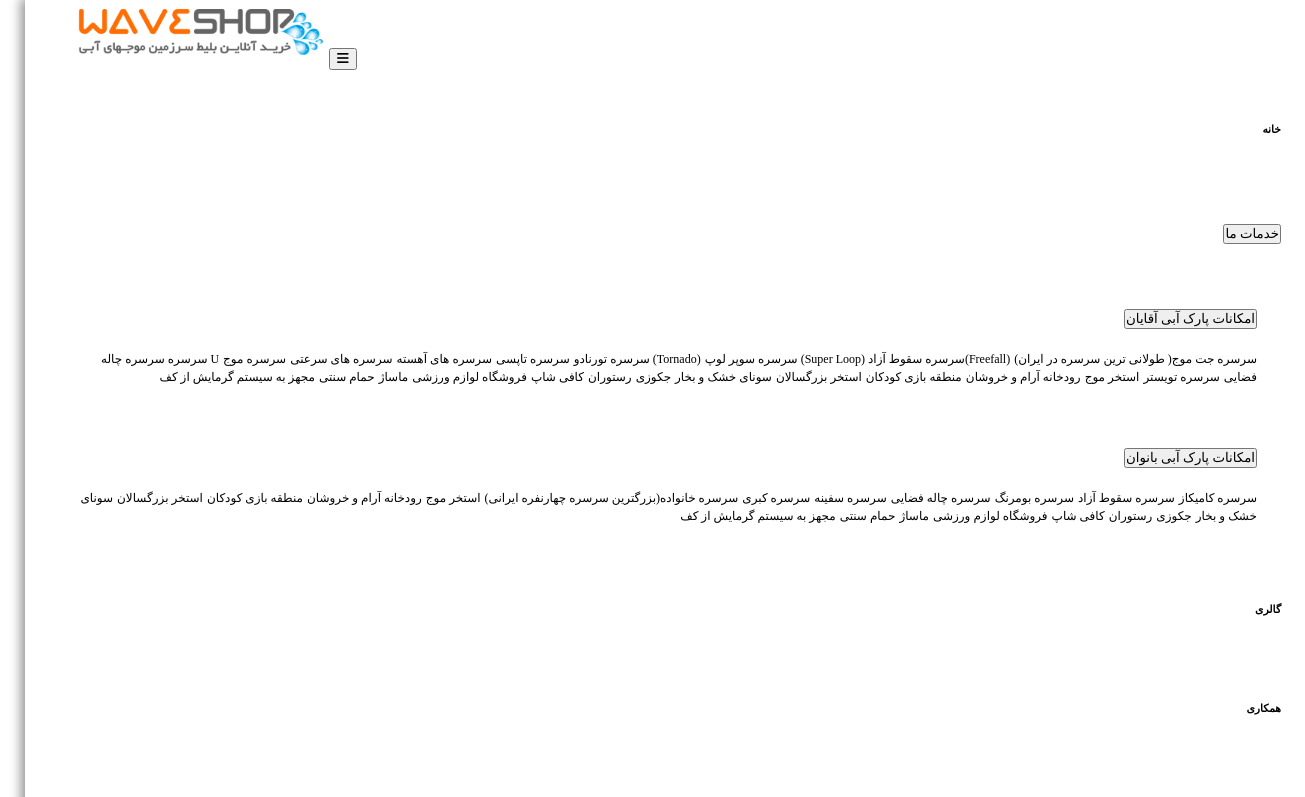
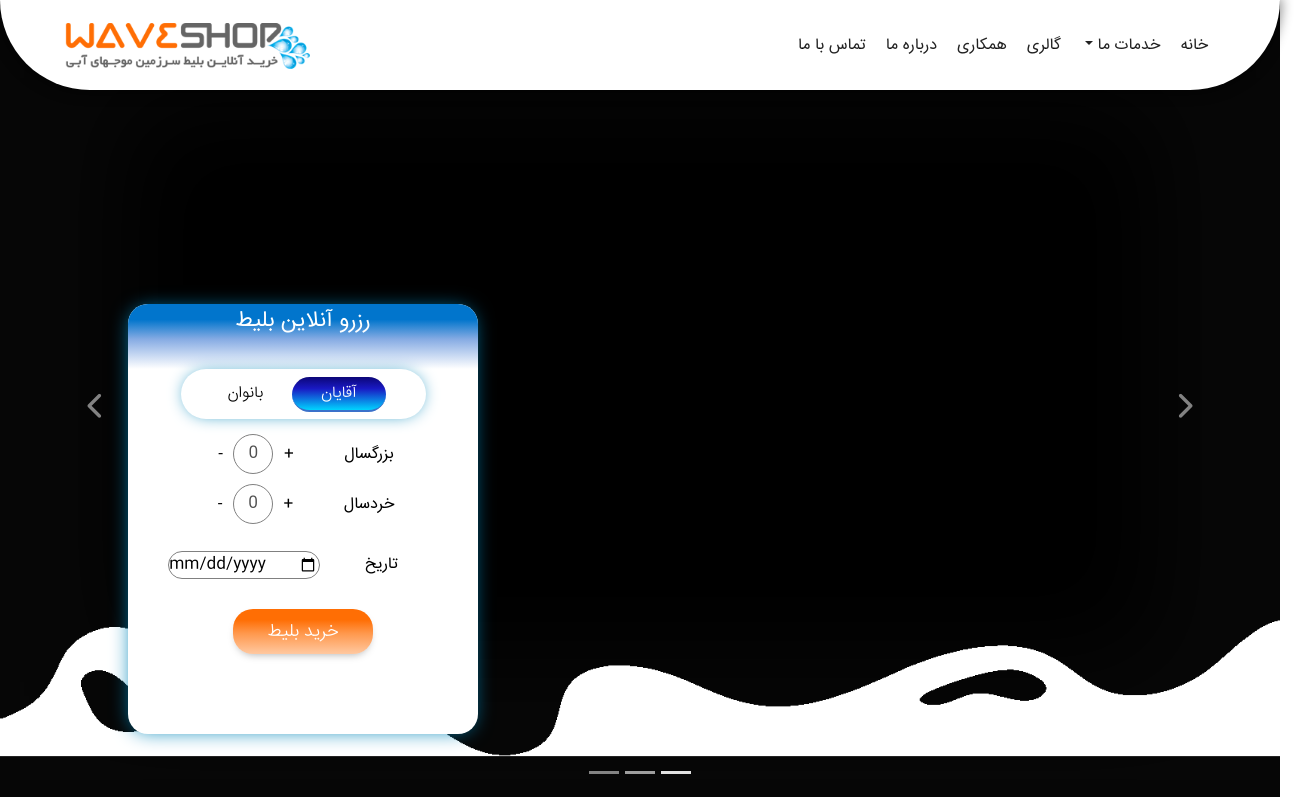
Before and after one commit to zavoshsoftware/WavesShop, a plain HTML site: page index.html in a window 1280 px wide. Shown: the top 797 px of the page, 1305 px wide, since content can reach past the window. Drawn offline with nearby package versions, Linux system fonts and the light colour scheme; the site is published under a folder, as on GitHub Pages, so addresses that start at the root find nothing; files whose address does not match are found by name.

Commit message:
push in new branch

```diff
--- a/assets/styles/_font.scss
+++ b/assets/styles/_font.scss
@@ -2,20 +2,20 @@
     font-family: "IRANSansWeb";
     font-style: normal;
     font-weight: bold;
-    src: url("/assets/fonts/sans-web/IRANSansWeb_Bold.eot") format("embedded-opentype"), url("/assets/fonts/sans-web/IRANSansWeb_Bold.woff") format("woff2"), url("/assets/fonts/sans-web/IRANSansWeb_Bold.woff") format("woff"), url("/assets/fonts/sans-web/IRANSansWeb_Bold.ttf") format("truetype");
+    src: url("../../assets/fonts/sans-web/IRANSansWeb_Bold.eot") format("embedded-opentype"), url("../../assets/fonts/sans-web/IRANSansWeb_Bold.woff") format("woff2"), url("../../assets/fonts/sans-web/IRANSansWeb_Bold.woff") format("woff"), url("../../assets/fonts/sans-web/IRANSansWeb_Bold.ttf") format("truetype");
   }
   @font-face {
     font-family: "IRANSansWeb";
     font-style: normal;
     font-weight: 500;
-    src: url("/assets/fonts/sans-web/IRANSansWeb_Light.eot") format("embedded-opentype"), url("/assets/fonts/sans-web/IRANSansWeb_Light.woff2") format("woff2"), url("/assets/fonts/sans-web/IRANSansWeb_Light.woff") format("woff"), url("/assets/fonts/sans-web/IRANSansWeb_Light.ttf") format("truetype");
+    src: url("../../assets/fonts/sans-web/IRANSansWeb_Light.eot") format("embedded-opentype"), url("../../assets/fonts/sans-web/IRANSansWeb_Light.woff2") format("woff2"), url("../../assets/fonts/sans-web/IRANSansWeb_Light.woff") format("woff"), url("../../assets/fonts/sans-web/IRANSansWeb_Light.ttf") format("truetype");
   }
 
   @font-face {
     font-family: "IRANSansWeb";
     font-style: normal;
     font-weight: normal;
-    src: url("/assets/fonts/sans-web/IRANSansWeb.eot") format("embedded-opentype"), url("/assets/fonts/sans-web/IRANSansWeb.woff2") format("woff2"), url("/assets/fonts/sans-web/IRANSansWeb.woff") format("woff"), url("/assets/fonts/sans-web/IRANSansWeb.ttf") format("truetype");
+    src: url("../../assets/fonts/sans-web/IRANSansWeb.eot") format("embedded-opentype"), url("../../assets/fonts/sans-web/IRANSansWeb.woff2") format("woff2"), url("../../assets/fonts/sans-web/IRANSansWeb.woff") format("woff"), url("../../assets/fonts/sans-web/IRANSansWeb.ttf") format("truetype");
   }
 
 $fontIranYEkan: "IRANSansWeb";
--- a/assets/styles/style.scss
+++ b/assets/styles/style.scss
@@ -9,7 +9,7 @@ body {
     overflow-x: hidden;
     direction: rtl;
     background-color: $bgLight;
-    background-image: url(/assets/images/wave.png);
+    background-image: url(../../assets/images/wave.png);
     background-position: center;
     background-repeat: no-repeat;
     background-position: bottom;
--- a/index.html
+++ b/index.html
@@ -10,9 +10,9 @@
     <meta name="viewport" content="width=device-width, initial-scale=1, shrink-to-fit=no" />
     <link rel="icon" href="assets/images/logo/logo-wave.png" type="image/x-icon" style="width: 50%;">
     <!-- Bootstrap CSS v5.2.1 -->
-    <link href="/assets/dist/bootstrap.min.css" rel="stylesheet" />
+    <link href="assets/dist/bootstrap.min.css" rel="stylesheet" />
 
-    <link href="/assets/dist/mdb.min.css" rel="stylesheet" />
+    <link href="assets/dist/mdb.min.css" rel="stylesheet" />
     <!-- Font Awesome -->
     <link href="https://cdnjs.cloudflare.com/ajax/libs/font-awesome/6.0.0/css/all.min.css" rel="stylesheet" />
     <link rel="stylesheet" href="assets/styles/style.css" />
@@ -379,7 +379,7 @@
         </div>
         <div class="wave-container">
 
-            <img class="wave-up" src="/assets/images/slider.png" alt="" />
+            <img class="wave-up" src="assets/images/slider.png" alt="" />
         </div>
         <div class="sale-box">
             <div class="sale-head">رزرو آنلاین بلیط</div>
@@ -989,18 +989,18 @@
     </footer>
 
     <!-- Bootstrap JavaScript Libraries -->
-    <script src="/assets/dist/js/popper.min.js"></script>
+    <script src="assets/dist/js/popper.min.js"></script>
 
-    <script src="/assets/dist/js/bootstrap.min.js"></script>
+    <script src="assets/dist/js/bootstrap.min.js"></script>
     <!-- MDB -->
-    <script type="text/javascript" src="/assets/dist/js/mdb.min.js"></script>
+    <script type="text/javascript" src="assets/dist/js/mdb.min.js"></script>
     <script src="https://cdnjs.cloudflare.com/ajax/libs/jquery/3.7.0/jquery.min.js"></script>
 
 
-    <script src="/assets/scripts/counter.js"></script>
+    <script src="assets/scripts/counter.js"></script>
 
-    <script type="text/javascript" src="/assets/dist/js/jquery-1.11.0.min.js"></script>
-    <script type="text/javascript" src="/assets/dist/js/jquery-migrate-1.2.1.min.js"></script>
+    <script type="text/javascript" src="assets/dist/js/jquery-1.11.0.min.js"></script>
+    <script type="text/javascript" src="assets/dist/js/jquery-migrate-1.2.1.min.js"></script>
     <script src="assets/slick/slick.js"></script>
 
     <script type="text/javascript">
```
Also changed, not shown: assets/styles/style.css, 1 other file.
